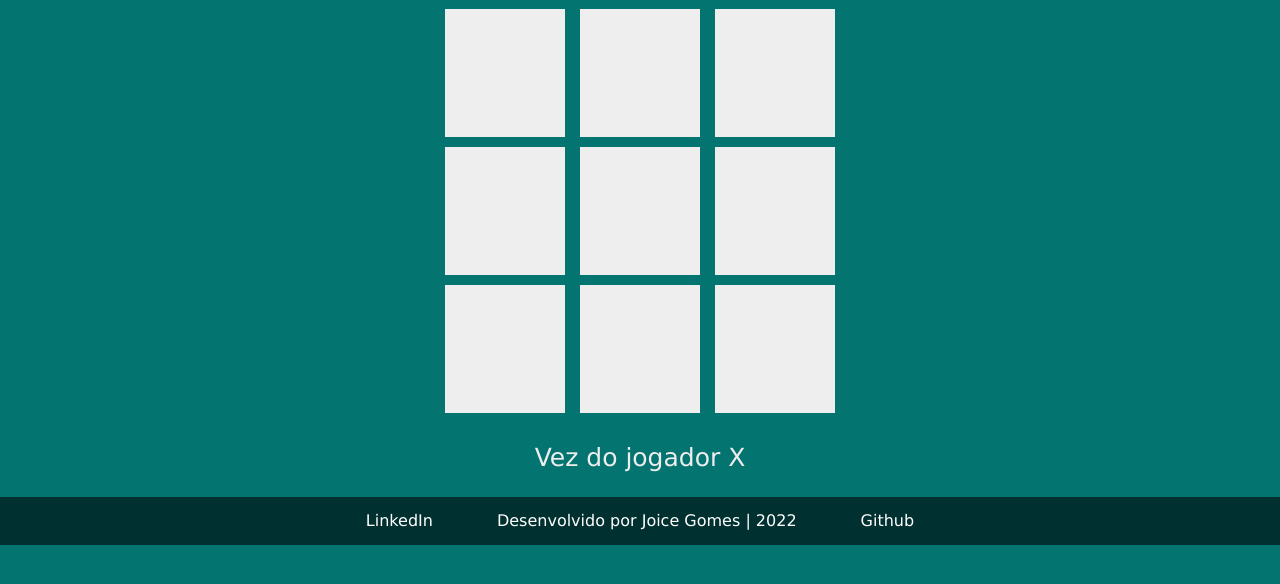
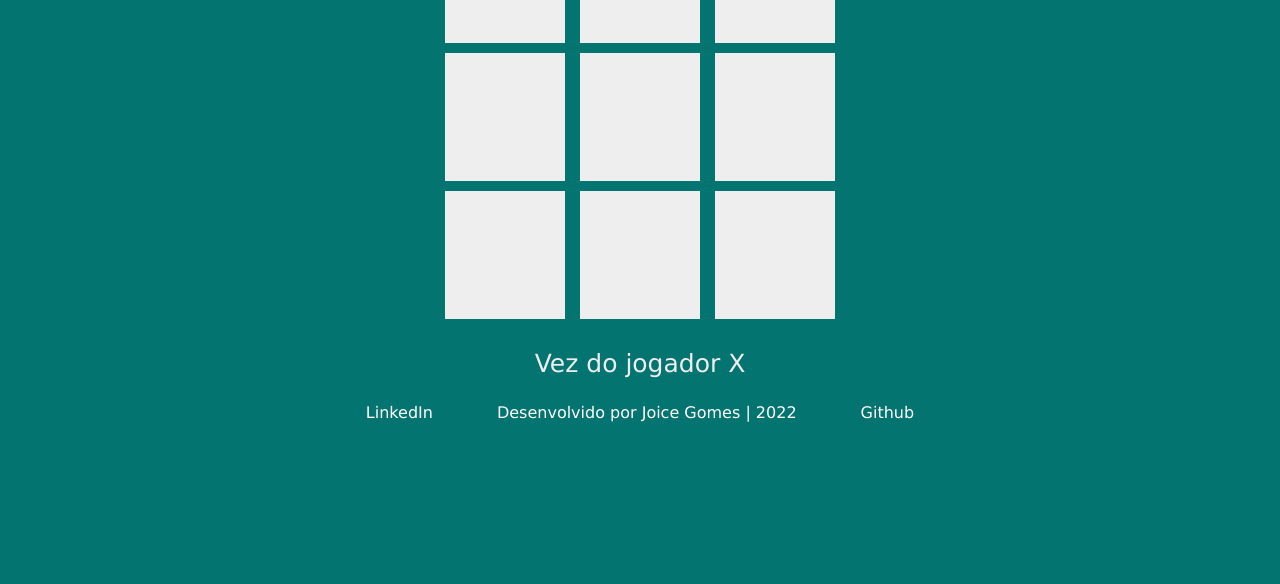
Before and after one commit to Joi-GN/jogo_da_velha_desafio_projeto, a plain HTML site: page index.html in a window 1280 px wide. Shown: the part 162-746 px from the top of the page. Drawn offline with Linux system fonts and the light colour scheme.

Commit message:
style modified

```diff
--- a/assets/style.css
+++ b/assets/style.css
@@ -9,8 +9,6 @@ body{
     font-family: Verdana;
     display: flex;
     flex-direction: column;
-    height: 100vh;
-    width: 100%;
     gap: 25px;
     justify-content: center;
     text-align: center;
@@ -46,10 +44,8 @@ button{
 
 footer{
     display: flex;
-    background-color:#003130;
     align-items: center;
     justify-content: center;
-    height: 3em;
     gap: 4em;
     width: 100%;
 }
```
